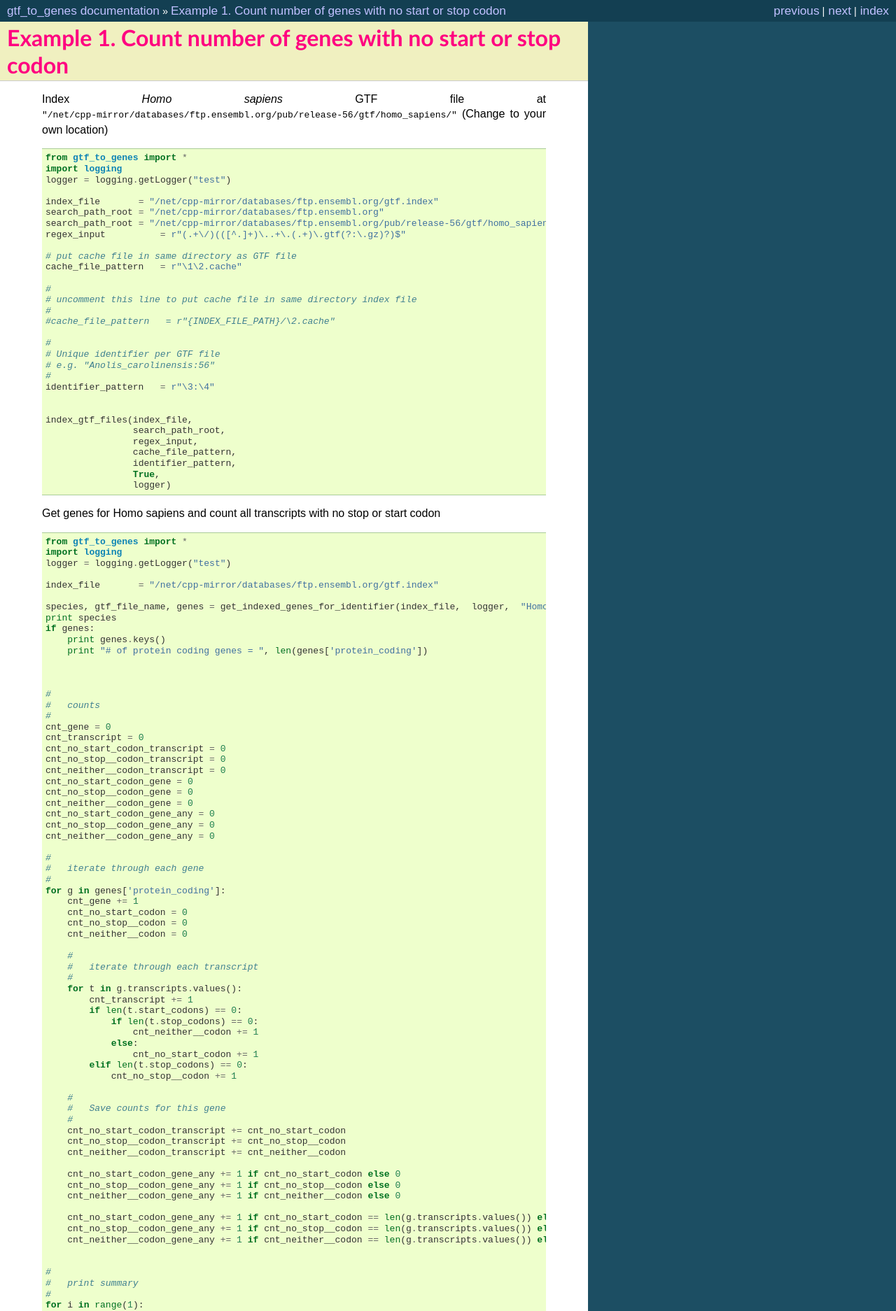
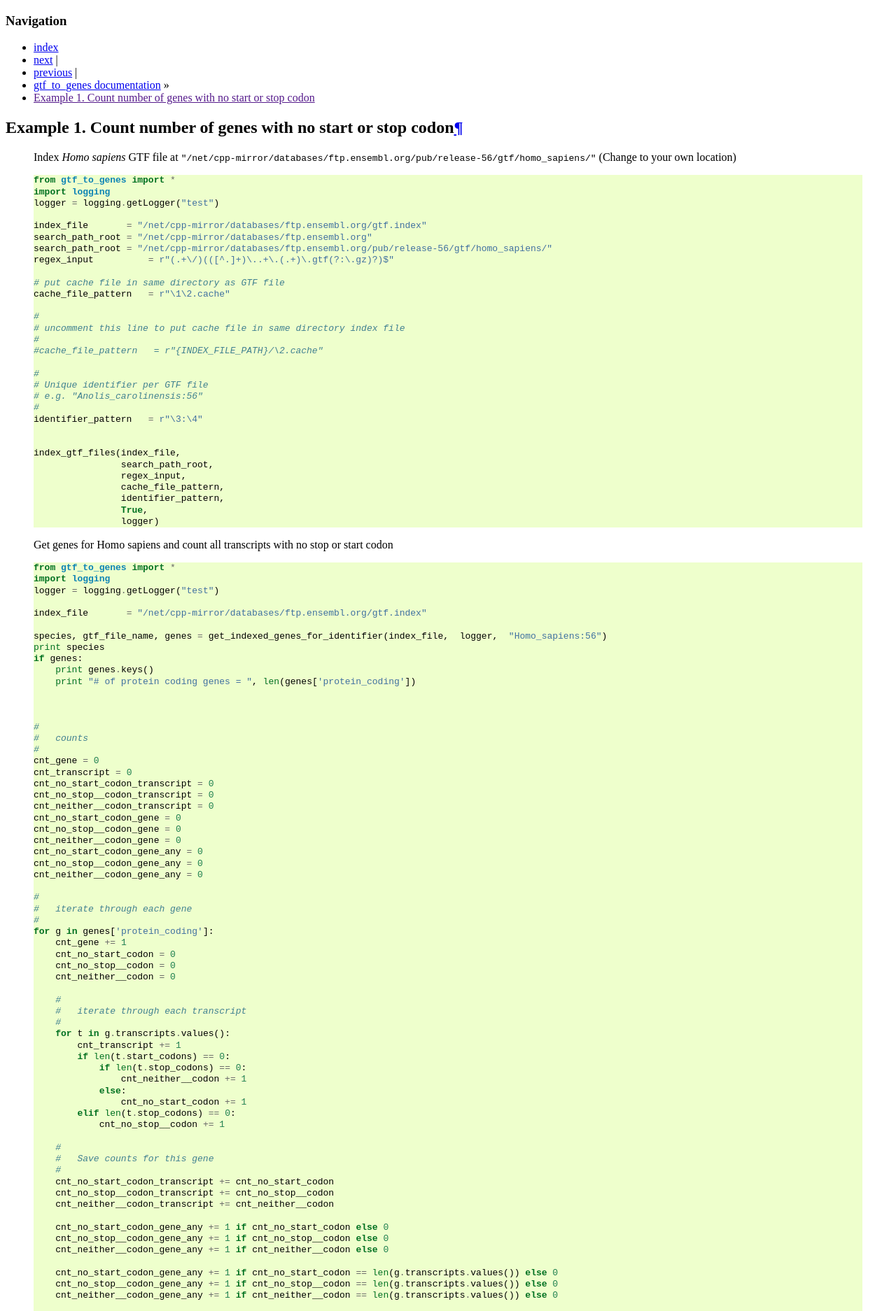
Before and after one commit to bunbun/gtf-to-genes, a Sphinx documentation site: the page built from doc/source/missing_start_stop_codons.rst, in a window 1280 px wide. Shown: the top 1874 px of the page at 70% size. Built offline with Sphinx 7.4.7, drawn with Linux system fonts in a browser that asks for light colours; formulas are drawn with MathJax 3; the version number could not be read and is left out; some of the changed text lies outside the part shown.

Commit message:
rebuild docs

```diff
--- a/doc/source/_static/shared.css
+++ b/doc/source/_static/shared.css
@@ -1,290 +1 @@
-/**
- * Sphinx stylesheet -- default theme
- * ~~~~~~~~~~~~~~~~~~~~~~~~~~~~~~~~~~
- */
-
-@import url("basic.css");
-
-/* -- page layout ----------------------------------------------------------- */
-
-body {
-    font-family: sans-serif;
-    font-size: 100%;
-    background-color: #11303d;
-    color: #000;
-    margin: 0;
-    padding: 0;
-}
-
-div.document {
-    background-color: #1c4e63;
-}
-
-div.body {
-    background-color: #ffffff;
-    color: #000000;
-    padding: 0 20px 30px 20px;
-}
-
-div.footer {
-    color: #ffffff;
-    width: 100%;
-    padding: 9px 0 9px 0;
-    text-align: center;
-    font-size: 75%;
-}
-
-div.footer a {
-    color: #ffffff;
-    text-decoration: underline;
-}
-
-div.related {
-    background-color: #133f52;
-    line-height: 30px;
-    color: #ffffff;
-}
-
-div.related a {
-    font-size: 120%;
-    color: #c0c0FF;
-}
-
-div.sphinxsidebar {
-}
-
-div.sphinxsidebar h3 {
-    font-family: 'Trebuchet MS', sans-serif;
-    color: #ffffff;
-    font-size: 1.4em;
-    font-weight: normal;
-    margin: 0;
-    padding: 0;
-}
-
-div.sphinxsidebar h3 a {
-    color: #ffffff;
-}
-
-div.sphinxsidebar h4 {
-    font-family: 'Trebuchet MS', sans-serif;
-    color: #ffffff;
-    font-size: 1.3em;
-    font-weight: normal;
-    margin: 5px 0 0 0;
-    padding: 0;
-}
-
-div.sphinxsidebar p {
-    color: #ffffff;
-}
-
-div.sphinxsidebar p.topless {
-    margin: 5px 10px 10px 10px;
-}
-
-div.sphinxsidebar ul {
-    font-size: 100%;
-    margin: 10px;
-    padding: 0;
-    color: #ffffff;
-}
-
-div.sphinxsidebar a {
-    color: #98dbcc;
-}
-
-div.sphinxsidebar input {
-    border: 1px solid #98dbcc;
-    font-family: sans-serif;
-    font-size: 1em;
-}
-
-/* -- Leo's styles ----------------------------------------------------------- */
-div.paper_name {
-    border: 1px solid #98dbcc;
-    font-family: serif;
-}
-
-span.paper_authors {
-    font-weight: bold;
-}
-
-span.paper_title {
-    font-weight: italic;
-}
-span.paper_title {
-    font-style:italic;
-}
-
-
-/* -- body styles ----------------------------------------------------------- */
-
-a {
-    color: #355f7c;
-    text-decoration: none;
-}
-
-a:hover {
-    text-decoration: underline;
-}
-
-div.body p, div.body dd, div.body li {
-    text-align: justify;
-    line-height: 130%;
-}
-
-div.body h1,
-div.body h2,
-div.body h3,
-div.body h4,
-div.body h5,
-div.body h6 {
-    font-family: 'Trebuchet MS', sans-serif;
-    background-color: #f2f2f2;
-    font-weight: normal;
-    color: #20435c;
-    border-bottom: 1px solid #ccc;
-    margin: 20px -20px 10px -20px;
-    padding: 3px 0 3px 10px;
-}
-
-div.body h1 { margin-top: 0; font-size: 200%; color: #FF0080; font-weight:bold; background-color:#F0F0C0}
-div.body h3 { font-size: 140%; color: #800080; margin-left: 0px; margin-top: 40px ;font-style:italic;}
-div.body h4 { font-size: 110%; color: #008000; margin-left: 10px; margin-top: 40px;background-color: #F0F0F0;}
-div.body h5 { font-size: 90%; }
-div.body h6 { font-size: 80%; }
-
-a.headerlink {
-    color: #c60f0f;
-    font-size: 0.8em;
-    padding: 0 4px 0 4px;
-    text-decoration: none;
-}
-
-a.headerlink:hover {
-    background-color: #c60f0f;
-    color: white;
-}
-
-div.body p, div.body dd, div.body li {
-    text-align: justify;
-    line-height: 130%;
-}
-
-div.admonition p.admonition-title + p {
-    display: inline;
-}
-
-div.note {
-    background-color: #eee;
-    border: 1px solid #ccc;
-}
-
-div.seealso {
-    background-color: #ffc;
-    border: 1px solid #ff6;
-}
-
-div.topic {
-    background-color: #eee;
-}
-
-div.warning {
-    background-color: #ffe4e4;
-    border: 1px solid #f66;
-}
-
-p.admonition-title {
-    display: inline;
-}
-
-p.admonition-title:after {
-    content: ":";
-}
-
-pre {
-    padding: 5px;
-    background-color: #eeffcc;
-    color: #333333;
-    line-height: 120%;
-    border: 1px solid #ac9;
-    border-left: none;
-    border-right: none;
-}
-
-td,th {
-     text-indent: 5px;
-}
-
-
-
-/*
-   added by me
-*/
-div h1 a, div h2 a, div h3 a {
-    font-family: monospace;
-    font-weight: normal;
-    color: #0000ff;
-    font-style: normal;
-}
-
-div h2 .pre, div h3 .pre {
-    font-family: monospace;
-    font-weight: normal;
-    color: #0000ff;
-    font-style: italic;
-}
-
-div.body h3 cite
-{
-    font-family: monospace;
-    font-weight: normal;
-    color: #0000ff;
-    font-style: normal;
-    font-size: 90%;
-}
-
-div.body h3 em
-{
-    font-weight: normal;
-    color: #000000;
-    font-style: normal;
-    font-size: 80%;
-}
-
-div.body h2 em
-{
-    font-family: monospace;
-    font-weight: normal;
-    color: #800080;
-    font-style: normal;
-    font-size: 100%;
-}
-
-div.body h2 cite
-{
-    font-family: monospace;
-    font-weight: normal;
-    color: #0000ff;
-    font-style: italic;
-    font-size: 80%;
-}
-
-div.body h1 em
-{
-    font-family: monospace;
-    font-weight: normal;
-    color: #0088FF;
-    font-size: 100%;
-}
-
-dt em
-{
-    font-family: monospace;
-    color: #0000ff;
-    font-style: italic;
-    font-size: 120%;
-}
-h1 .pre { color: #0000FF; font-family: "courier",monospace; font-weight:normal}
-div.body h2 { font-size: 200%; }
+/Net/fs1/home/lg/src/doc/shared.css
```
Also changed, not shown: 2 other files.
